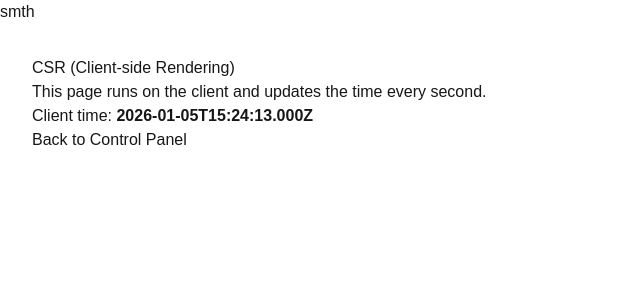
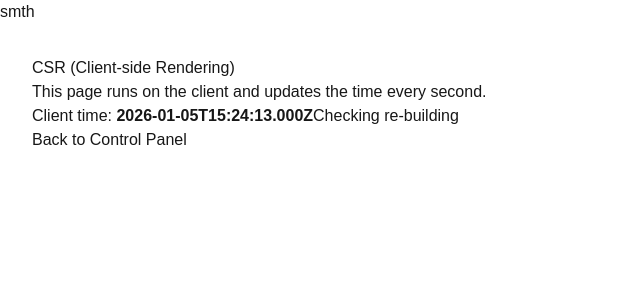
Before and after one commit to VladyslavLevoshko/nextjs-app, a Next.js app: page /csr in a window 1280 px wide. Shown: the top 300 px of the page, without its empty margins (0-640 px from the left). Built offline with nearby package versions, Linux system fonts and the light colour scheme.

Commit message:
checking re-build

```diff
--- a/app/csr/page.tsx
+++ b/app/csr/page.tsx
@@ -17,6 +17,7 @@ export default function CSRPage() {
       <p>This page runs on the client and updates the time every second.</p>
       <p>
         Client time: <strong>{time}</strong>
+        <span>Checking re-building</span>
       </p>
       <p>
         <Link href="/">Back to Control Panel</Link>
```
